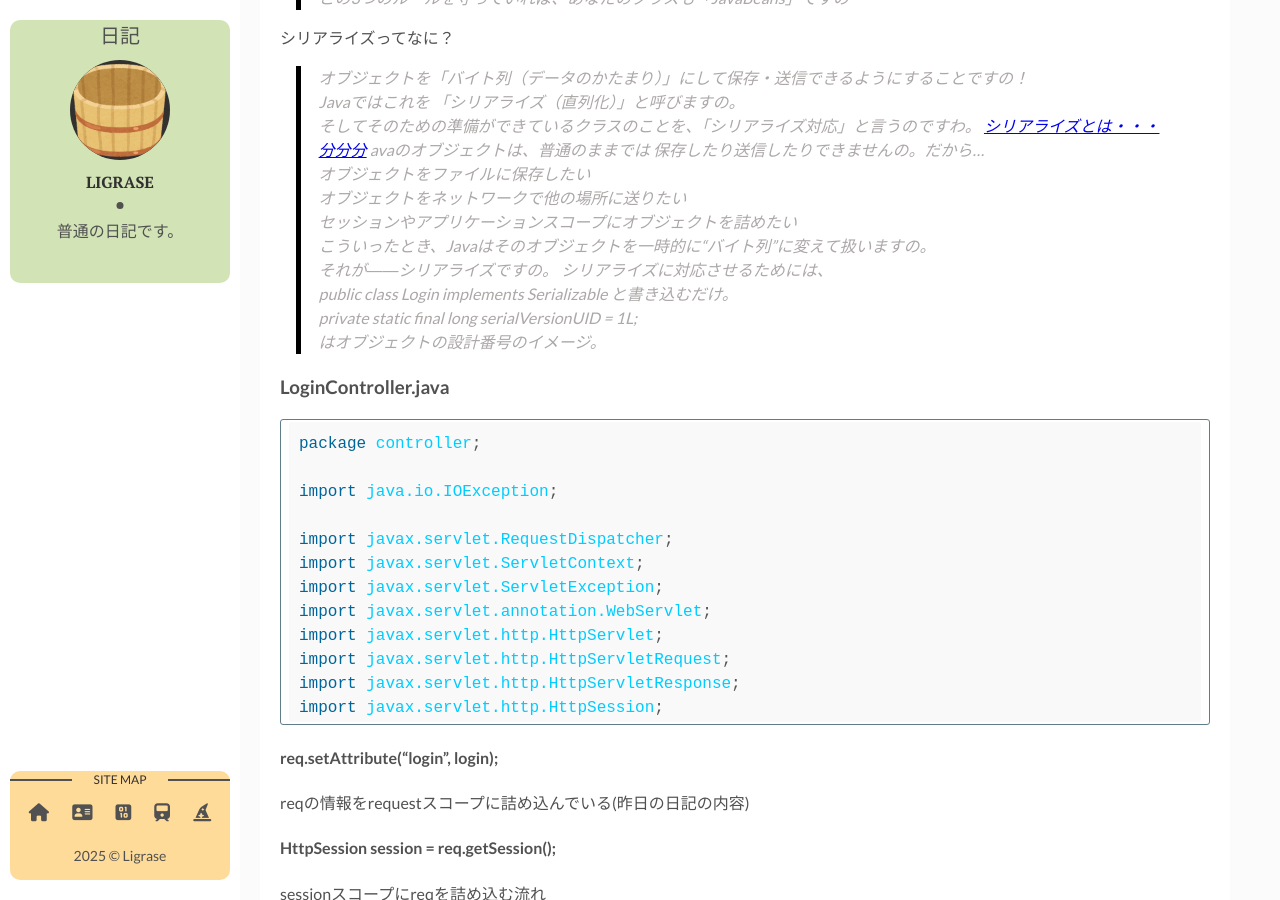
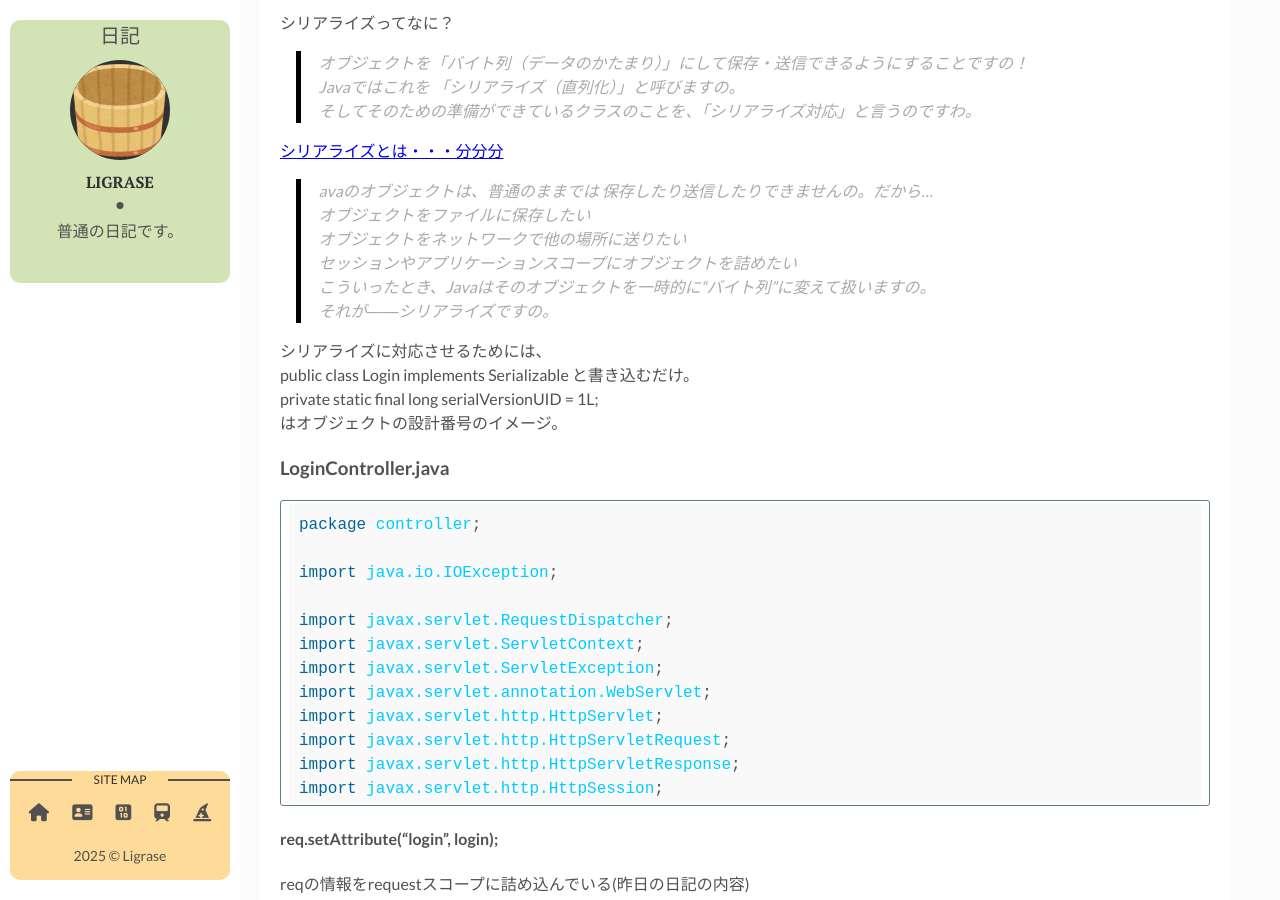
Before and after one commit to Liqrase/diary-3, a Jekyll site: the page built from _posts/2025-03-26-diary.markdown, in a window 1280 px wide and 900 px high, scrolled down 1866 px. Built offline with Jekyll 4.4.1, drawn with Linux system fonts in a browser that asks for light colours; nearby versions of some CDN libraries; some of the changed text lies outside the part shown.

````diff
--- a/_posts/2025-03-26-diary.markdown
+++ b/_posts/2025-03-26-diary.markdown
@@ -7,7 +7,7 @@ img: postimg/tomato_red.png # Add image post (optional)
 fig-caption: # Add figcaption (optional)
 tags: [日記]
 ---
-# ログインプログラム1
+## ログインプログラム1
 コメントはchatGPTに入れてもらっています。
 ### login.jsp
 ```jsp
@@ -95,13 +95,16 @@ chatGPTさん、コメントのJavaBeansってなに？
 >オブジェクトを「バイト列（データのかたまり）」にして保存・送信できるようにすることですの！<br>
 >Javaではこれを 「シリアライズ（直列化）」と呼びますの。<br>
 >そしてそのための準備ができているクラスのことを、「シリアライズ対応」と言うのですわ。
+
 [シリアライズとは・・・分分分](https://wa3.i-3-i.info/word111503.html "シリアライズ-分分分")
+
 >avaのオブジェクトは、普通のままでは 保存したり送信したりできませんの。だから…<br>
 >オブジェクトをファイルに保存したい<br>
 >オブジェクトをネットワークで他の場所に送りたい<br>
 >セッションやアプリケーションスコープにオブジェクトを詰めたい<br>
 >こういったとき、Javaはそのオブジェクトを一時的に“バイト列”に変えて扱いますの。<br>
 >それが――シリアライズですの。
+
 シリアライズに対応させるためには、<br>
 public class Login implements Serializable と書き込むだけ。<br>
 private static final long serialVersionUID = 1L;<br>
@@ -231,7 +234,7 @@ sessionスコープとapplicationスコープの中身は保持されたまま
 なので、リクエストを発生させるボタンを押すと、空っぽのrequestスコープの欄が消え、保持されたままのsessionスコープとapllicationスコープが表示されたままになる。<br>
 
 
-# ログインプログラム2
+## ログインプログラム2
 次のプログラムは、まずJSTLController.javaから起動する。<br>
 （GETリクエストでスタートしている・・・URLを直接開くと、GETリクエストとなる。）
 ### JSTLController.java（Servlet）
@@ -351,7 +354,7 @@ jspのvarは「このループ中に使う一時的な変数を この名前で
 Javaのような型推論は行っていないとのこと。
 
 
-# 以下、その他の事柄
+## 以下、その他の事柄
 ### トマトジュース
 トマトジュースには血圧を下げる作用があると聞きました。どの物質が作用しているのですか？<br>
 <small>chatGPT</small>
````
Also changed, not shown: other parts of _posts/2025-03-26-diary.markdown (+4 -0 lines).
